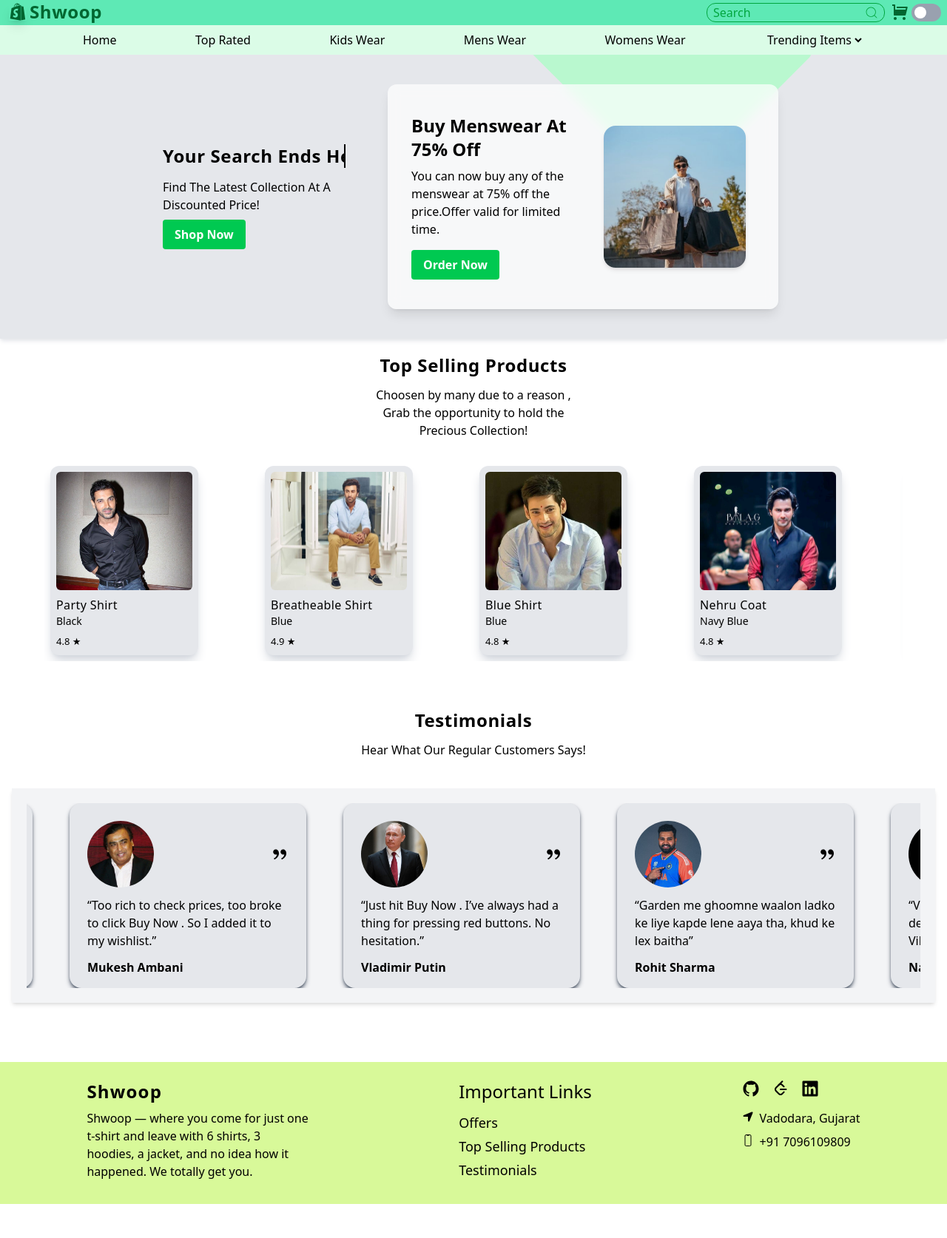
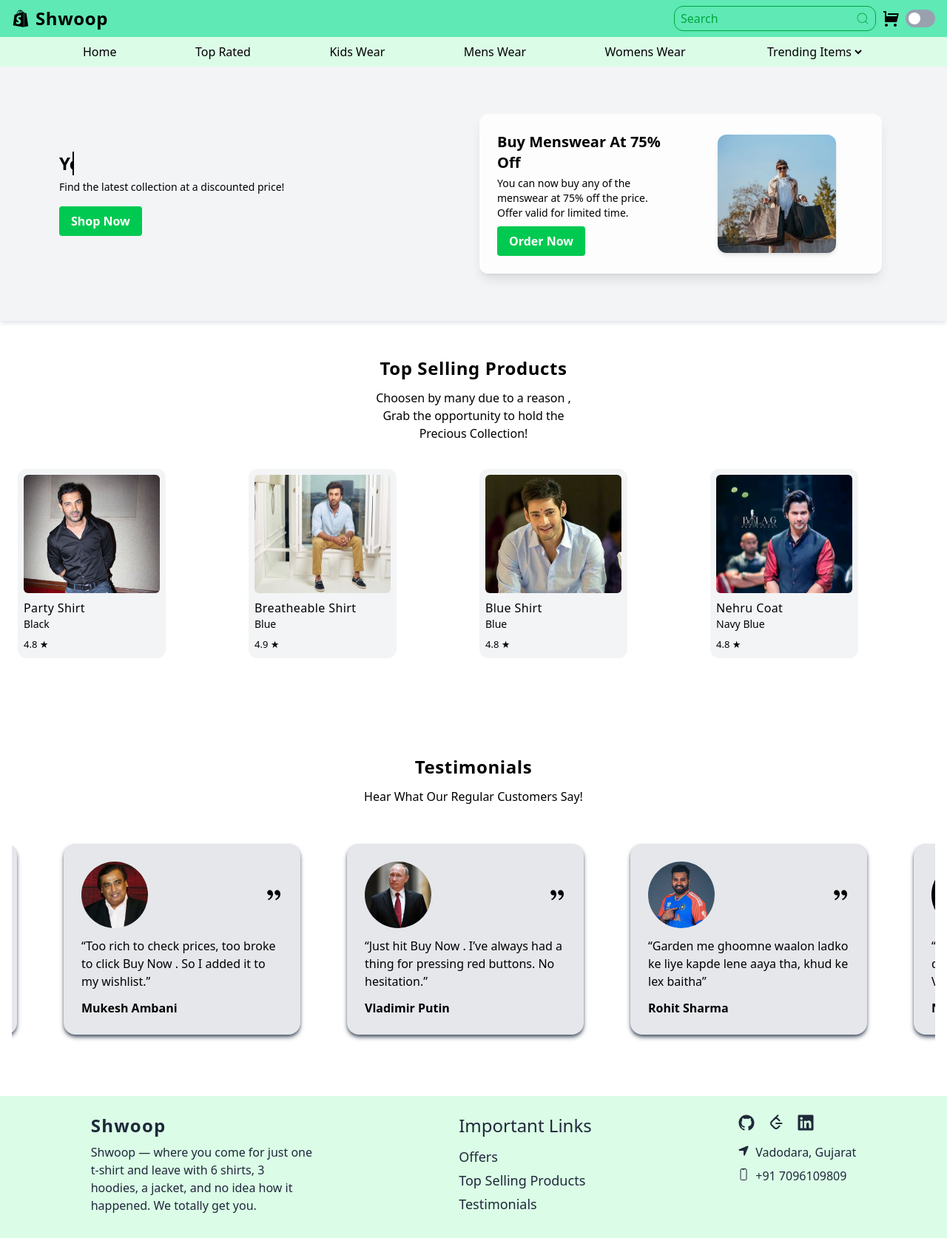
Before and after one commit to HarshSuthar05/Shwoop, a React (Vite) app: page / in a window 1280 px wide. Shown: the whole page at 74% size. Before the commit the page ends 1628 px from the top, so only its background shows below. Built offline with nearby package versions, Linux system fonts and the light colour scheme.

Commit message:
making it responsive

```diff
--- a/src/App.jsx
+++ b/src/App.jsx
@@ -1,5 +1,4 @@
-import React, { useEffect } from "react";
-import { useState } from "react";
+import React, { useEffect, useState } from "react";
 import NavBar from "./NavBar";
 import LinkNavBar from "./LinkNavBar";
 import DashBoard from "./DashBoard";
@@ -18,10 +17,10 @@ const App = () => {
     <div
       className={`${
         darkMode ? "bg-black text-white" : "bg-white text-black"
-      } w-full min-h-screen`}
+      } w-full min-h-screen transition-colors duration-500 fonrt-poppins`}
     >
       <NavBar darkMode={darkMode} setDarkMode={setDarkMode} />
-      <LinkNavBar />
+      <LinkNavBar darkMode={darkMode} />
       <DashBoard darkMode={darkMode} />
       <Footer darkMode={darkMode} />
     </div>
--- a/src/Footer.jsx
+++ b/src/Footer.jsx
@@ -7,9 +7,13 @@ import { IoPhonePortraitOutline } from "react-icons/io5";
 
 const Footer = ({ darkMode }) => {
   return (
-    <div className={`${darkMode ? "bg-gray-700" : "bg-lime-200"} py-6 px-4`}>
-      <div className="w-full flex flex-col gap-8 font-sans">
-        <div className="w-full flex flex-col md:flex-row justify-around gap-6 md:gap-0 text-center md:text-left">
+    <div
+      className={`${
+        darkMode ? "bg-gray-900 text-gray-200" : "bg-green-100 text-gray-800"
+      } py-6 px-4 transition-colors duration-500`}
+    >
+      <div className="w-full flex flex-col gap-8 max-w-screen-xl mx-auto">
+        <div className="w-full flex flex-col md:flex-row justify-around gap-6 md:gap-0 text-center md:text-left px-2">
           <div className="max-w-[300px] mx-auto md:mx-0">
             <h1 className="font-bold text-2xl tracking-wider">Shwoop</h1>
             <p className="font-light py-2">
@@ -19,16 +23,19 @@ const Footer = ({ darkMode }) => {
             </p>
           </div>
 
-          <div className="justify-center">
+          <div className="flex flex-col items-center md:items-start">
             <h3 className="text-2xl mb-3">Important Links</h3>
             <div className="flex flex-col gap-1 text-lg font-light">
-              <a href="#offers" className="cursor-pointer">
+              <a href="#offers" className="cursor-pointer hover:underline">
                 Offers
               </a>
-              <a href="#top-selling" className="cursor-pointer">
+              <a href="#top-selling" className="cursor-pointer hover:underline">
                 Top Selling Products
               </a>
-              <a href="#testimonials" className="cursor-pointer">
+              <a
+                href="#testimonials"
+                className="cursor-pointer hover:underline"
+              >
                 Testimonials
               </a>
             </div>
@@ -56,11 +63,11 @@ const Footer = ({ darkMode }) => {
               />
             </div>
             <div className="text-sm md:text-base">
-              <h3 className="flex gap-2 mt-1 justify-center md:justify-start">
+              <h3 className="flex flex-wrap gap-2 mt-1 justify-center md:justify-start">
                 <FaLocationArrow className="relative top-[2px]" />
                 Vadodara, Gujarat
               </h3>
-              <h4 className="flex gap-2 mt-2 justify-center md:justify-start">
+              <h4 className="flex flex-wrap gap-2 mt-2 justify-center md:justify-start">
                 <IoPhonePortraitOutline className="relative top-[2px]" />
                 +91 7096109809
               </h4>
--- a/src/LinkNavBar.jsx
+++ b/src/LinkNavBar.jsx
@@ -1,9 +1,14 @@
 import React from "react";
 
-const LinkNavBar = () => {
+const LinkNavBar = ({ darkMode }) => {
+  console.log(darkMode);
   return (
-    <div className="flex justify-center bg-green-100 text-black shadow-md font-sans font-medium py-2 px-4">
-      <div className="flex flex-wrap justify-between gap-4 w-full md:px-24">
+    <div
+      className={`flex justify-center ${
+        darkMode ? "bg-gray-700 text-white" : "bg-green-100 text-black"
+      } shadow-md font-medium py-2 px-4 transition-colors duration-500`}
+    >
+      <div className="flex flex-wrap justify-between items-center gap-4 w-full max-w-screen-xl mx-auto px-4 md:px-24">
         <h4 className="cursor-pointer transition-all duration-300 ease-out hover:scale-105 hover:text-green-600">
           Home
         </h4>
@@ -21,7 +26,7 @@ const LinkNavBar = () => {
         </h4>
         <select
           id="select"
-          className="cursor-pointer bg-green-100 transition-all duration-300 ease-out hover:scale-105 hover:text-green-600 outline-none"
+          className="cursor-pointer bg-inherit transition-all duration-300 ease-out hover:scale-105 hover:text-green-600 outline-none"
         >
           <option defaultValue>Trending Items</option>
           <option value="clothes">Clothes</option>
--- a/src/NavBar.jsx
+++ b/src/NavBar.jsx
@@ -5,52 +5,57 @@ import { RiShoppingCartFill } from "react-icons/ri";
 
 const NavBar = ({ darkMode, setDarkMode }) => {
   const handleClick = () => {
-    setDarkMode((darkMode) => !darkMode);
+    setDarkMode((prev) => !prev);
   };
   const [Modal, SetModal] = useState(false);
 
   return (
-    <div className="flex flex-wrap justify-between px-2 bg-emerald-300">
-      <div className="flex flex-row transition-all duration-300">
-        <FaShopify className="m-1 shadow-lg text-green-800 text-2xl hover:text-green-900" />
-        <span className="text-2xl font-display font-bold text-green-800 tracking-wide">
+    <div
+      className={`${
+        darkMode ? "bg-gray-700 text-white" : "bg-emerald-300 text-black"
+      } flex flex-wrap justify-between px-4 py-2 transition-colors duration-500 items-center`}
+    >
+      <div className="flex items-center gap-2">
+        <FaShopify className="text-2xl hover:text-green-600" />
+        <span className="text-2xl font-display font-bold tracking-wide">
           Shwoop
         </span>
       </div>
-      <div className="flex flex-row">
-        <div className="relative m-1 transition-all duration-300">
+      <div className="flex flex-wrap items-center gap-2">
+        <div className="relative">
           <input
             type="text"
             placeholder="Search"
-            className="w-full pl-2 border border-green-600 rounded-xl outline-none placeholder:text-green-600 text-black"
+            className="pl-2 pr-8 py-1 border border-green-600 rounded-xl outline-none placeholder:text-green-600 text-black"
           />
           <CiSearch className="absolute right-2 top-1/2 -translate-y-1/2 text-green-600 text-xl cursor-pointer" />
         </div>
         <RiShoppingCartFill
           onClick={() => SetModal(true)}
-          className="text-2xl m-1 text-green-800 hover:text-green-900 cursor-pointer"
+          className="text-2xl hover:text-green-900 cursor-pointer"
         />
-        <button onClick={handleClick}>
+        <button onClick={handleClick} className="relative">
           <div className="w-10 h-6 rounded-xl cursor-pointer bg-gray-400 flex items-center">
             <div
               className={`${
-                darkMode ? "translate-x-full" : ""
-              } m-1 transition-all duration-300 w-4 h-4 rounded-full bg-white`}
+                darkMode ? "translate-x-full" : "translate-x-0"
+              } m-1 transition-transform duration-300 w-4 h-4 rounded-full bg-white`}
             ></div>
           </div>
         </button>
+      </div>
       {Modal && (
-          <div className="fixed inset-0 bg-white/50 backdrop-blur-sm z-50 flex items-center justify-center">
+        <div className="fixed inset-0 bg-white/50 backdrop-blur-sm z-50 flex items-center justify-center p-4">
           <div
             className={`${
-                darkMode ? "bg-gray-500" : "bg-gray-300 text-black"
-              } w-1/3 flex flex-col rounded-xl px-5 py-2`}
+              darkMode ? "bg-gray-600 text-white" : "bg-gray-200 text-black"
+            } w-full max-w-md flex flex-col rounded-xl px-6 py-4`}
           >
-              <div className="flex justify-between">
-                <p className="text-2xl font-sans m-1">Enter Details</p>
+            <div className="flex justify-between items-center">
+              <p className="text-2xl font-semibold">Enter Details</p>
               <button
                 onClick={() => SetModal(false)}
-                  className="pr-2 text-2xl cursor-pointer"
+                className="text-xl font-bold cursor-pointer"
               >
                 X
               </button>
@@ -58,12 +63,12 @@ const NavBar = ({ darkMode, setDarkMode }) => {
             <input
               type="text"
               placeholder="Enter Name"
-                className="outline-none rounded-xl pl-2  p-2 my-2"
+              className="outline-none rounded-xl pl-2 p-2 my-2"
             />
             <input
               type="email"
               placeholder="Enter Email"
-                className="outline-none rounded-xl pl-2  p-2 my-2"
+              className="outline-none rounded-xl pl-2 p-2 my-2"
             />
             <input
               type="text"
@@ -73,7 +78,7 @@ const NavBar = ({ darkMode, setDarkMode }) => {
             <button
               type="submit"
               onClick={() => SetModal(false)}
-                className="cursor-pointer rounded-xl m-2 p-2 bg-gray-400  hover:bg-gray-600 hover:text-white transition-all duration-300"
+              className="cursor-pointer rounded-xl mt-2 p-2 bg-gray-400 hover:bg-gray-600 hover:text-white transition-colors duration-300"
             >
               Submit
             </button>
@@ -81,7 +86,6 @@ const NavBar = ({ darkMode, setDarkMode }) => {
         </div>
       )}
     </div>
-    </div>
   );
 };
 
--- a/src/components/Hero.jsx
+++ b/src/components/Hero.jsx
@@ -8,7 +8,7 @@ import Shopping_3 from "../assets/Shopping_3.jpeg";
 import "../index.css";
 
 const Hero = ({ darkMode }) => {
-  var settings = {
+  const settings = {
     dots: false,
     arrows: false,
     infinite: true,
@@ -26,72 +26,68 @@ const Hero = ({ darkMode }) => {
       id: 1,
       title: "Buy Now At 50% Off",
       Description:
-        "You can now buy any of the womenswear at half the price.Offer valid for limited time.",
+        "You can now buy any of the womenswear at half the price. Offer valid for limited time.",
       img: Shopping_1,
     },
     {
       id: 2,
       title: "Buy Menswear At 75% Off",
       Description:
-        "You can now buy any of the menswear at 75% off the price.Offer valid for limited time.",
+        "You can now buy any of the menswear at 75% off the price. Offer valid for limited time.",
       img: Shopping_2,
     },
     {
       id: 3,
       title: "Buy OfficeWear At 60% Off",
       Description:
-        "You can now buy any of the menswear at 75% off the price.Offer valid for limited time.",
+        "You can now buy any of the officewear at 60% off the price. Offer valid for limited time.",
       img: Shopping_3,
     },
   ];
+
   return (
     <div
       id="offers"
-      className={`relative ${
+      className={`relative w-full flex flex-col items-center py-10 overflow-hidden ${
         darkMode
-          ? "bg-gray-700 shadow-lg shadow-gray-600"
-          : "bg-gray-200 shadow-md shadow-gray-200"
-      } w-screen min-h-[20rem] flex justify-center items-center overflow-hidden`}
+          ? "bg-gray-700 shadow-md shadow-gray-600 text-white"
+          : "bg-gray-100 shadow-md shadow-gray-200 text-black"
+      }`}
     >
-      <div className="w-1/3 h-[70%] bg-green-200 rounded-lg absolute rotate-45 -top-1/2 left-1/2" />
-      <div className="font-sans p-2">
-        <h1 className="font-bold text-2xl tracking-wide typing">
-          Your Search Ends Here!
-        </h1>
-        <p className="font-extralight w-40 md:w-70 my-2">
-          Find The Latest Collection At A Discounted Price!
+      <div className="w-full max-w-6xl flex flex-col md:flex-row items-center justify-between gap-6 px-4 z-10">
+        <div className="max-w-md text-center md:text-left">
+          <h1 className="typing text-2xl font-bold">Your Search Ends Here!</h1>
+          <p className="text-sm font-light mb-4">
+            Find the latest collection at a discounted price!
           </p>
-        <button className="px-4 py-2 bg-green-500 text-white font-bold rounded hover:bg-green-700 cursor-pointer">
+          <button className="px-4 py-2 bg-green-500 text-white font-semibold rounded hover:bg-green-700 transition duration-300">
             Shop Now
           </button>
         </div>
-      <div className="w-[35rem] h-[24rem]">
+
+        <div className="w-full md:w-[35rem] h-auto">
           <Slider {...settings}>
             {items.map((item) => (
               <div
                 key={item.id}
-              className="flex items-center justify-center py-10 px-4 bg-transparent relative"
+                className="flex justify-center items-center py-6 px-2 text-black"
               >
-              <div className="flex flex-col m-auto md:flex-row items-center gap-8 text-black p-8 rounded-xl shadow-lg max-w-3xl bg-white/70 backdrop-blur-sm z-10">
+                <div className="flex flex-col md:flex-row items-center gap-6 bg-white/80 backdrop-blur-md rounded-xl shadow-lg p-6 w-full">
                   <div className="flex-1 text-center md:text-left">
-                  <h3 className="font-sans font-bold text-2xl mb-2">
-                    {item.title}
-                  </h3>
-                  <p className="font-sans font-light mb-4 max-w-md">
+                    <h3 className="font-bold text-xl mb-1">{item.title}</h3>
+                    <p className="text-sm font-light mb-2">
                       {item.Description}
                     </p>
-                  <button className="px-4 py-2 bg-green-500 font-bold text-white rounded hover:bg-green-700 cursor-pointer">
+                    <button className="px-4 py-2 bg-green-500 text-white font-semibold rounded hover:bg-green-700 transition duration-300">
                       Order Now
                     </button>
                   </div>
-                <div className="flex-1 flex justify-center items-center h-60">
-                  <div className="w-48 h-48 rounded-2xl overflow-hidden shadow-md">
+                  <div className="flex-1 flex justify-center">
                     <img
                       src={item.img}
                       alt={item.title}
-                      className="w-full h-full object-cover"
+                      className="w-40 h-40 object-cover rounded-xl shadow-md"
                     />
-                  </div>
                   </div>
                 </div>
               </div>
@@ -99,6 +95,7 @@ const Hero = ({ darkMode }) => {
           </Slider>
         </div>
       </div>
+    </div>
   );
 };
 
--- a/src/components/Testimonials.jsx
+++ b/src/components/Testimonials.jsx
@@ -68,13 +68,14 @@ const Testimonials = ({ darkMode }) => {
         breakpoint: 1024,
         settings: {
           slidesToShow: 2,
+          centerMode: true,
         },
       },
       {
         breakpoint: 768,
         settings: {
           slidesToShow: 1,
-          centerMode: false,
+          centerMode: true,
         },
       },
     ],
@@ -83,28 +84,24 @@ const Testimonials = ({ darkMode }) => {
   return (
     <div
       id="testimonials"
-      className="w-full h-full flex flex-col justify-center items-center font-sans py-10 px-4"
+      className="w-full min-h-[34rem] flex flex-col justify-center items-center py-10 px-4"
     >
       <h1 className="text-2xl font-bold tracking-wide p-3 text-center">
         Testimonials
       </h1>
       <span className="max-w-md font-light text-center">
-        Hear What Our Regular Customers Says!
+        Hear What Our Regular Customers Say!
       </span>
-      <div
-        className={`w-full h-auto my-10 p-5 ${
-          darkMode ? "bg-gray-700" : "bg-gray-100"
-        } shadow-md`}
-      >
+      <div className="w-full h-auto mt-10">
         <Slider {...settings}>
           {items.map((item, index) => (
-            <div key={index} className="px-2">
+            <div key={index} className="px-2 flex justify-center m-3">
               <div
-                className={`flex flex-col w-full max-w-[280px] sm:max-w-xs h-auto sm:h-[250px] px-3 py-4 sm:px-4 sm:py-6 gap-3 rounded-2xl shadow-md transition-all duration-300 ease-in-out hover:scale-105
+                className={`flex flex-col w-full max-w-[280px] sm:max-w-xs px-3 py-4 sm:px-4 sm:py-6 gap-3 rounded-2xl shadow-md transition-all duration-300 ease-in-out hover:scale-105
                   ${
                     darkMode
-                      ? "bg-stone-900 shadow-stone-700"
-                      : "bg-gray-200 shadow-gray-600"
+                      ? "bg-stone-900 shadow-stone-700 text-white"
+                      : "bg-gray-200 shadow-gray-600 text-black"
                   }
                 `}
               >
--- a/src/components/TopSelling.jsx
+++ b/src/components/TopSelling.jsx
@@ -49,7 +49,8 @@ const TopSelling = ({ darkMode }) => {
       star: "4.8",
     },
   ];
-  var settings = {
+
+  const settings = {
     dots: false,
     arrows: false,
     infinite: true,
@@ -82,6 +83,7 @@ const TopSelling = ({ darkMode }) => {
       },
     ],
   };
+
   return (
     <motion.div
       className="overflow-x-hidden w-full"
@@ -92,7 +94,7 @@ const TopSelling = ({ darkMode }) => {
     >
       <div
         id="top-selling"
-        className="w-full h-full flex items-center justify-center flex-col p-3 font-sans overflow-x-hidden"
+        className="w-full h-full flex items-center justify-center flex-col py-10 px-4 "
       >
         <h1 className="text-2xl font-bold tracking-wide mt-2">
           Top Selling Products
@@ -101,16 +103,16 @@ const TopSelling = ({ darkMode }) => {
           Choosen by many due to a reason ,<br />
           Grab the opportunity to hold the Precious Collection!
         </p>
-        <div className="w-full overflow-hidden">
-          <div className="w-full h-full mt-4 px-12">
+        <div className="w-full overflow-hidden mt-4">
           <Slider {...settings}>
             {items.map((item, index) => (
-                <div key={index} className="p-2">
+              <div key={index} className="flex justify-center p-2">
                 <div
-                    className={`flex flex-col rounded-xl w-[200px] p-2 h-64 shadow-lg hover:scale-105 transition-transform duration-300 cursor-pointer ${
+                  className={`flex flex-col rounded-xl w-[200px] p-2 h-64 hover:scale-105 transition-transform duration-300 cursor-pointer
+                    ${
                       darkMode
-                        ? "bg-gray-600 shadow-gray-500"
-                        : "bg-gray-200 shadow-gray-300"
+                        ? "bg-gray-700 text-white"
+                        : "bg-gray-100 text-black"
                     }`}
                 >
                   <img
@@ -119,9 +121,7 @@ const TopSelling = ({ darkMode }) => {
                     className="h-40 w-full object-cover object-top rounded-md"
                   />
                   <h4 className="tracking-wide pt-2">{item.description}</h4>
-                    <span className="font-extralight text-sm">
-                      {item.color}
-                    </span>
+                  <span className="font-extralight text-sm">{item.color}</span>
                   <span className="text-[13px] pt-2">{item.star} ★</span>
                 </div>
               </div>
@@ -129,7 +129,6 @@ const TopSelling = ({ darkMode }) => {
           </Slider>
         </div>
       </div>
-      </div>
     </motion.div>
   );
 };
--- a/src/index.css
+++ b/src/index.css
@@ -1,3 +1,4 @@
+@import url('https://fonts.googleapis.com/css2?family=Poppins:wght@300;400;500;600;700&display=swap');
 @import "tailwindcss";
 
 html, body {
@@ -5,21 +6,40 @@ html, body {
   scroll-behavior: smooth;
 }
 
-@keyframes typing {
-  from { width: 0ch; }
-  to { width: 21ch; }
-}
-
 @keyframes blink {
   0%, 100% { border-color: transparent; }
   50% { border-color: black; }
+}
+@keyframes typing {
+  from {
+    width: 0;
+  }
+  to {
+    width: 100%;
+  }
 }
 
 .typing {
   display: inline-block;
   overflow: hidden;
   white-space: nowrap;
-  width: 0ch;
   border-right: 2px solid black;
-  animation: typing 2s steps(21) infinite alternate, blink 1s step-end infinite;
+  width: 0;
+  animation: typing 3s steps(30, end) infinite alternate, blink 1s step-end infinite;
 }
+
+
+
+
+body.dark {
+  background-color: #111827;
+  color: white;
+}
+body.light {
+  background-color: #ffffff;
+  color: black;
+}
+
+@theme{
+    --font-poppins: 'Poppins', 'sans-serif';
+}
```
Also changed, not shown: vite.config.js (+18 -1 lines). Lines whose indentation alone changed are shown as unchanged.
